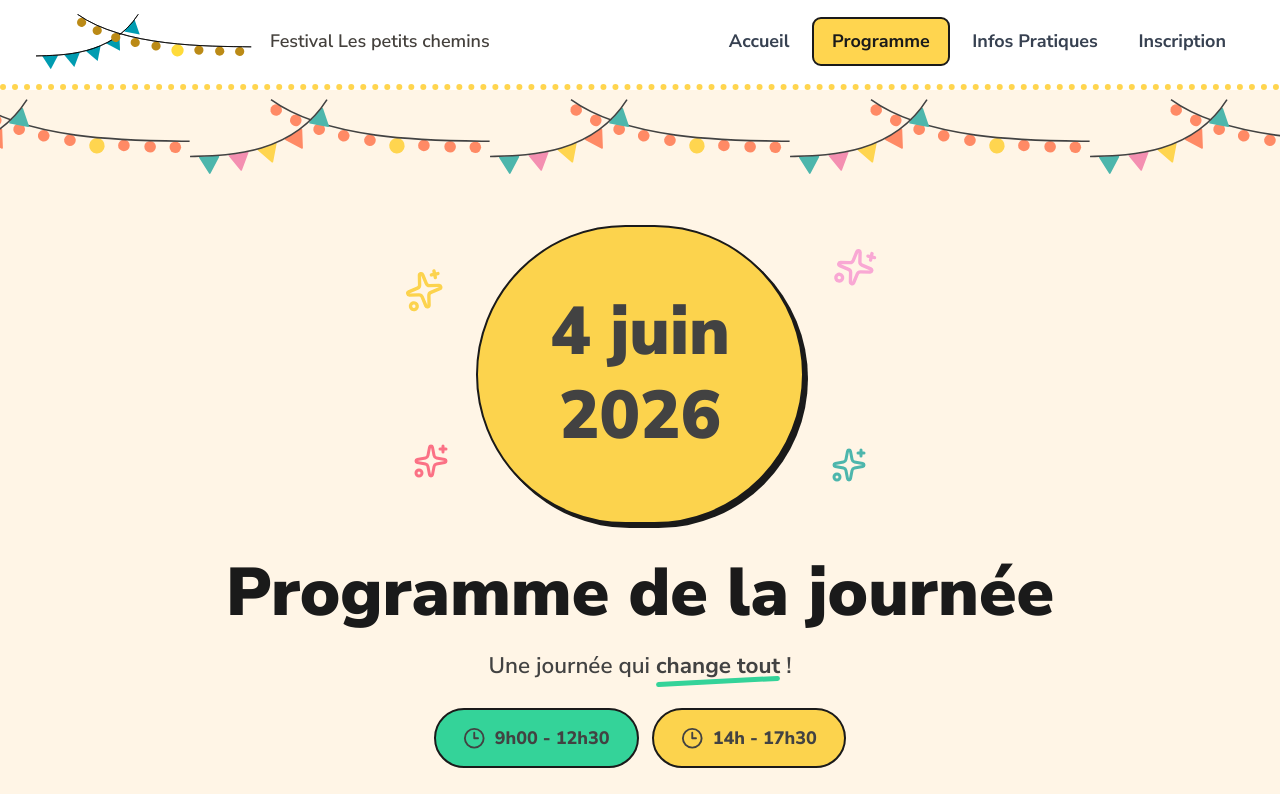
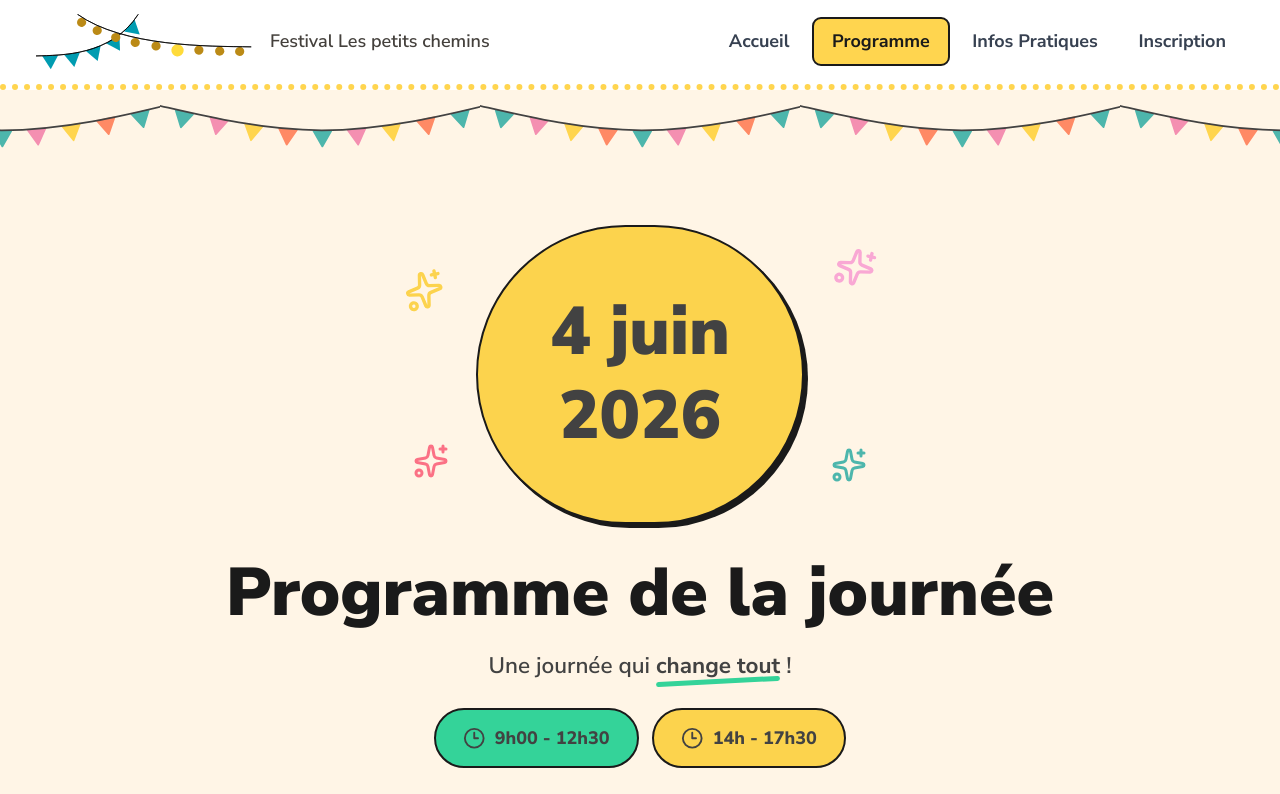
Before and after one commit to PDLB-PetitsChemins/lesPetitsChemins, a Next.js app: page /programme in a window 1280 px wide. Shown: the top 794 px of the page. Built offline with nearby package versions, Linux system fonts and the light colour scheme.

Commit message:
fix: Programme guirlandes

```diff
--- a/app/programme/page.tsx
+++ b/app/programme/page.tsx
@@ -183,10 +183,10 @@ export default function ProgrammePage() {
         <div
           className="pointer-events-none absolute inset-x-0 top-2 h-16 md:h-20"
           style={{
-            backgroundImage: "url('/guirlandes_programme.svg')",
+            backgroundImage: "url('/girlandes_triangle.svg')",
             backgroundRepeat: "repeat-x",
             backgroundPosition: "center top",
-            backgroundSize: "clamp(170px, 28vw, 300px) auto",
+            backgroundSize: "clamp(180px, 32vw, 320px) auto",
           }}
           aria-hidden
         />
```
